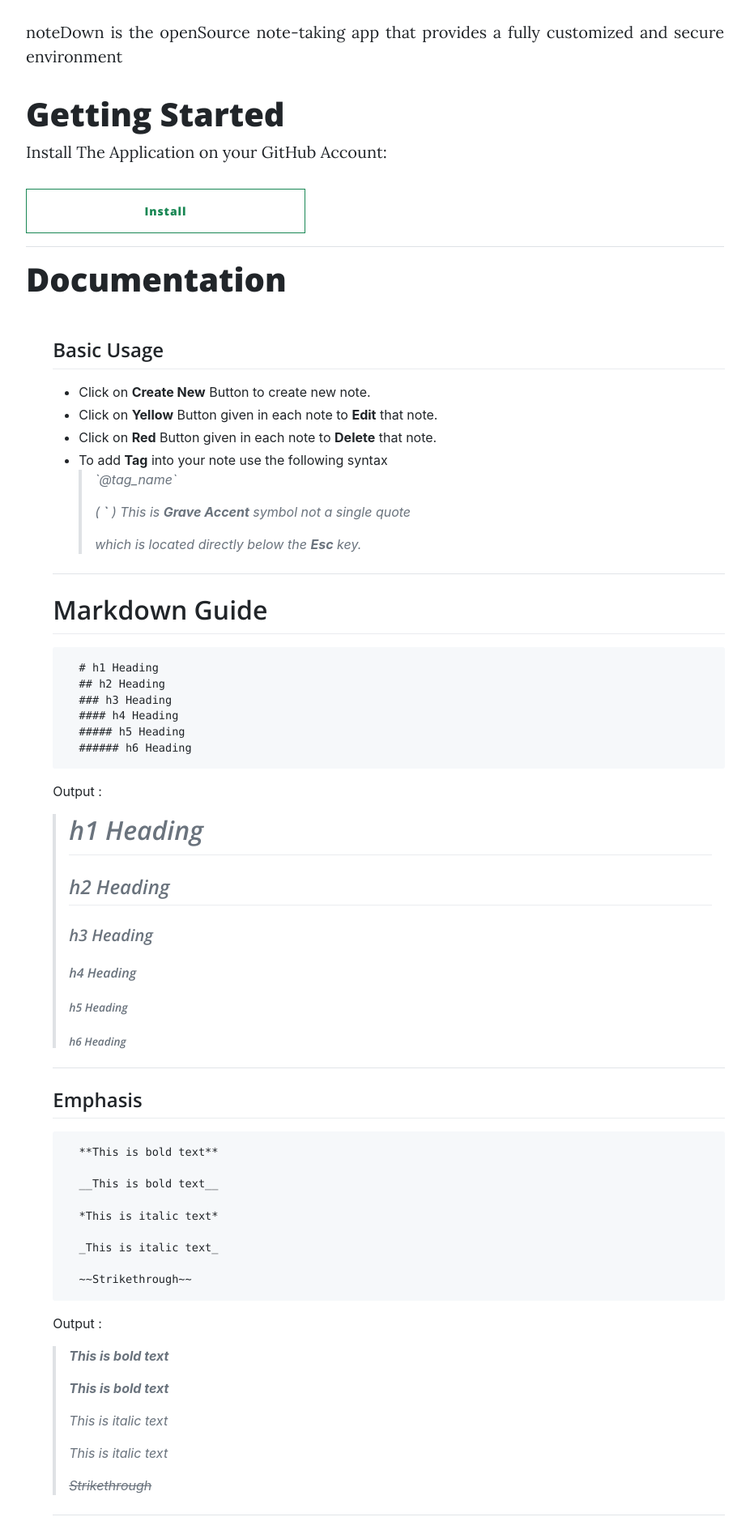
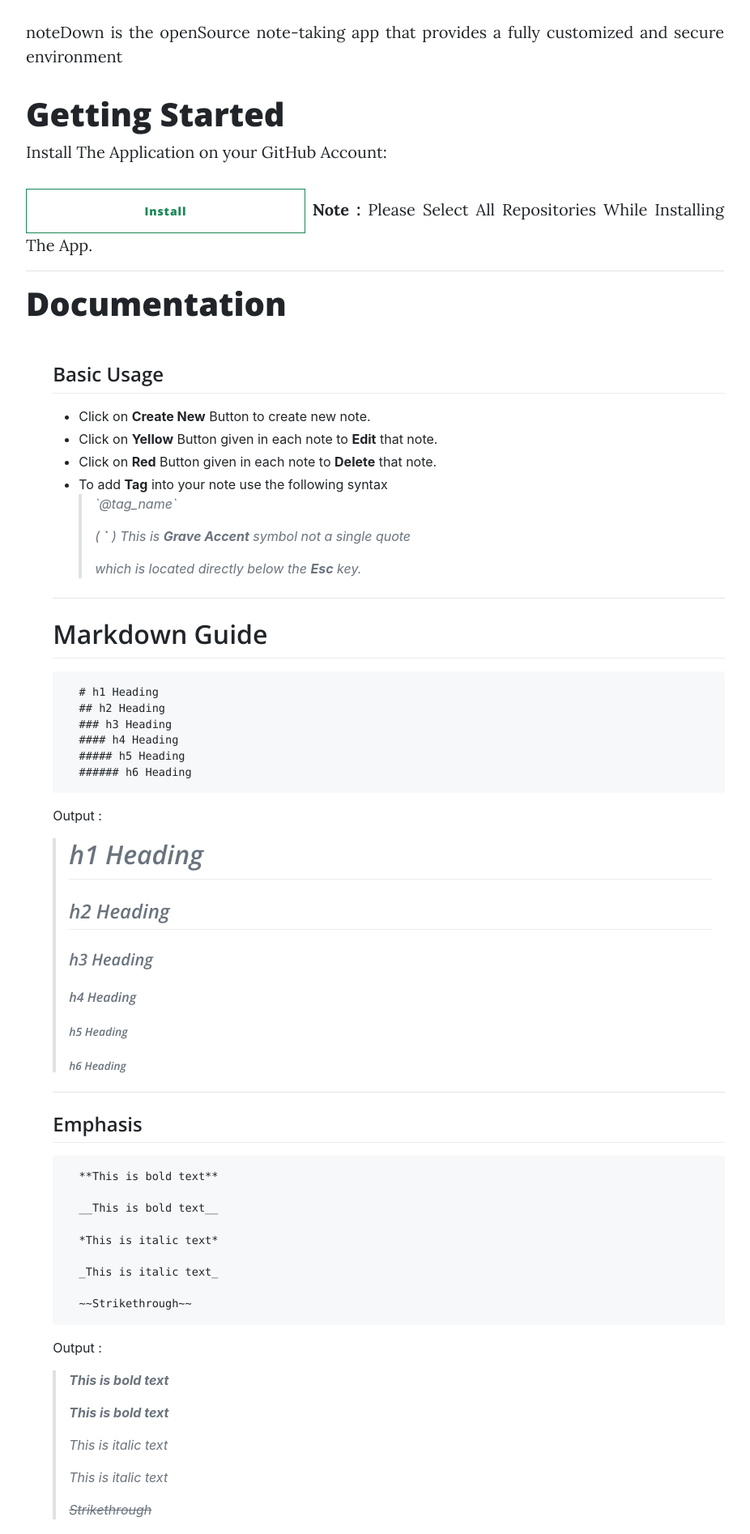
Before and after one commit to shaikhmudassir/notedown, a Django app: page /home in a window 1280 px wide. Shown: the part 909-2803 px from the top of the page at 81% size, without its empty margins (86-1012 px from the left). Run offline with Django 4.2, Linux system fonts and the light colour scheme; some libraries are stand-ins or nearby versions.

Commit message:
First Succeccfull Deployed

```diff
--- a/gitdown/templates/gitdown/home.html
+++ b/gitdown/templates/gitdown/home.html
@@ -44,6 +44,7 @@
                     <h1>Getting Started</h1>
                       Install The Application on your GitHub Account: <br><br>
                         <a href="https://github.com/apps/notedown-markdown-based-notes"><button type="button" class="btn btn-outline-success" style="width: 40%;">Install</button></a>
+                        <b>Note : </b> Please Select All Repositories While Installing The App.
                       <hr>
 		<h1>Documentation</h1>
 
```
